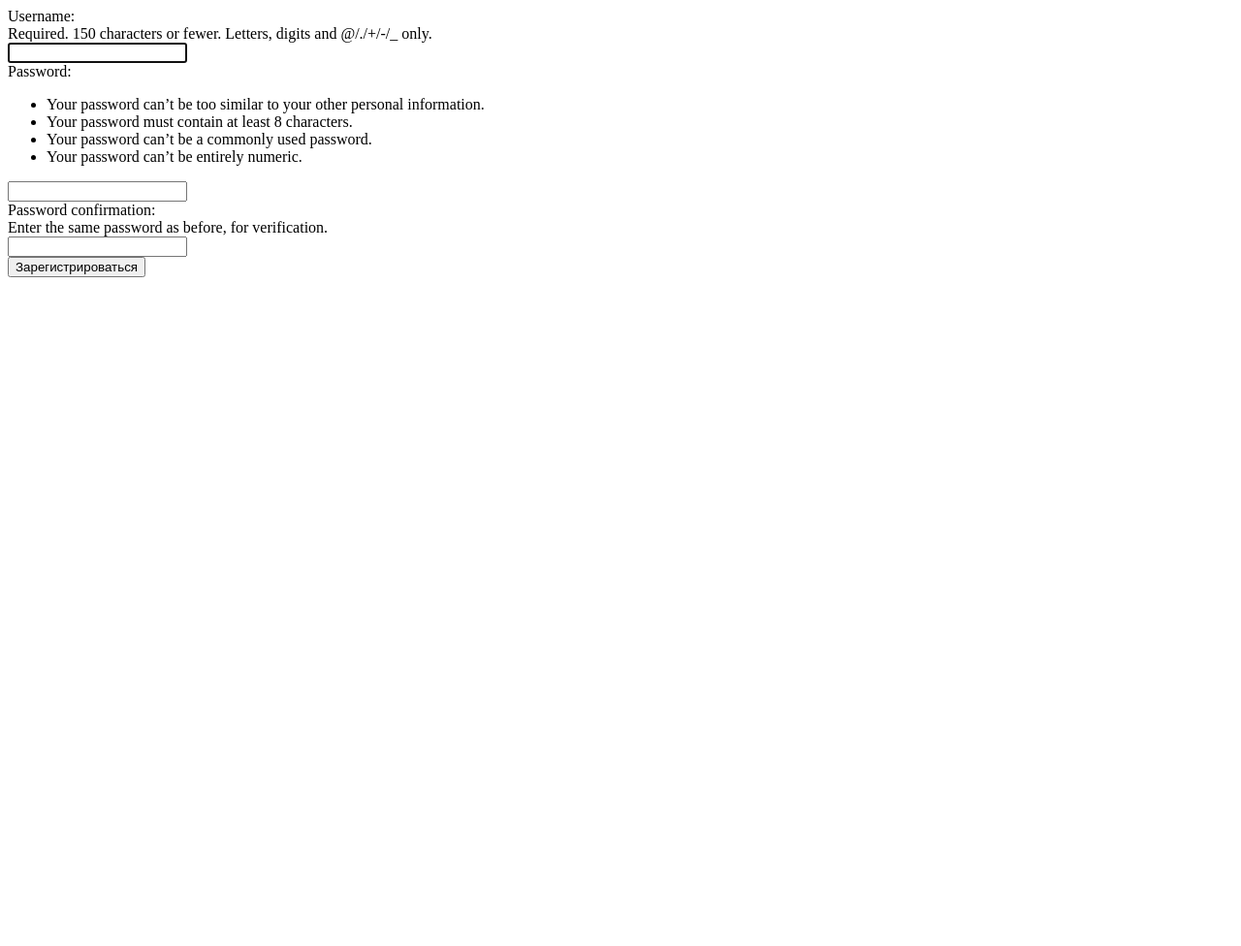
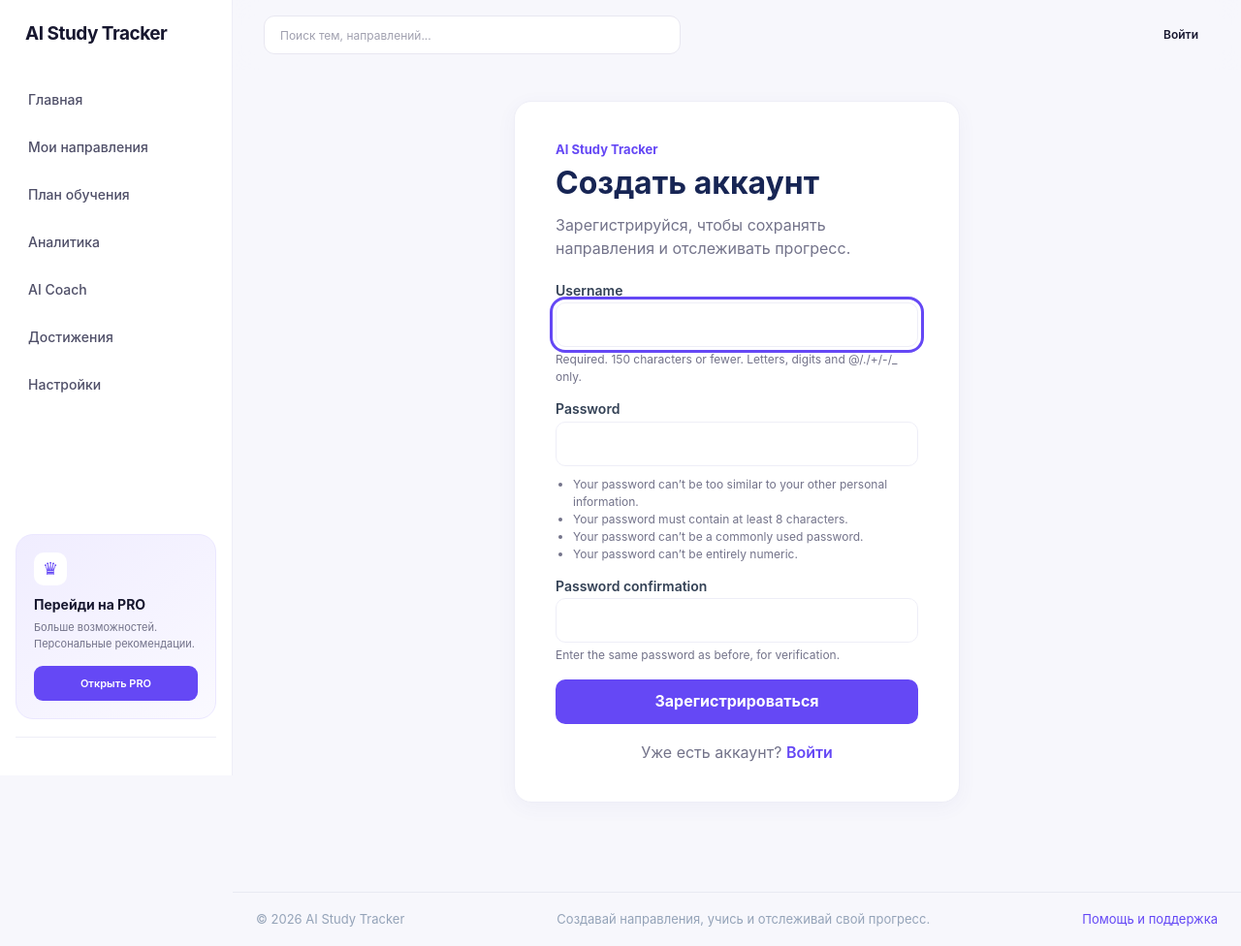
Before and after one commit to morozovdaniil965-art/AI-Study-Tracker-, a Django app: page /users/register/ in a window 1280 px wide. Shown: the whole page at 97% size. Before the commit the page ends 286 px from the top, so only its background shows below. Run offline with Django 5.2, Linux system fonts and the light colour scheme.

Commit message:
Style login and registration pages and add account controls

```diff
--- /dev/null
+++ b/apps/users/static/users/css/auth.css
@@ -0,0 +1,107 @@
+.auth-page {
+  display: grid;
+  min-height: min(680px, calc(100vh - 150px));
+  place-items: center;
+  padding: var(--space-3xl, 32px) var(--space-lg, 16px);
+}
+
+.auth-card {
+  width: min(100%, 460px);
+  padding: clamp(24px, 5vw, 42px);
+  border: 1px solid var(--color-border, #eeeeF7);
+  border-radius: var(--radius-large, 18px);
+  background: var(--color-white, #ffffff);
+  box-shadow: var(--shadow-card, 0 5px 20px rgba(80, 70, 150, 0.05));
+}
+
+.auth-card__eyebrow {
+  margin-bottom: var(--space-sm, 8px);
+  color: var(--color-primary, #6548f5);
+  font-size: 13px;
+  font-weight: 700;
+}
+
+.auth-card h1 {
+  color: var(--color-heading, #172554);
+  font-size: clamp(26px, 5vw, 32px);
+  line-height: 1.2;
+}
+
+.auth-card__intro {
+  margin-top: var(--space-md, 12px);
+  color: var(--color-text-secondary, #73738a);
+  line-height: 1.5;
+}
+
+.auth-form {
+  display: grid;
+  gap: var(--space-lg, 16px);
+  margin-top: var(--space-2xl, 24px);
+}
+
+.auth-form__field {
+  display: grid;
+  gap: var(--space-xs, 4px);
+}
+
+.auth-form__field label {
+  color: var(--color-text-strong, #334155);
+  font-size: 14px;
+  font-weight: 600;
+}
+
+.auth-form__field input {
+  width: 100%;
+  min-height: 46px;
+  padding: 10px 12px;
+  border: 1px solid var(--color-border, #eeeeF7);
+  border-radius: var(--radius-small, 10px);
+  background: var(--color-white, #ffffff);
+}
+
+.auth-form__help {
+  color: var(--color-text-secondary, #73738a);
+  font-size: 12px;
+  line-height: 1.5;
+}
+
+.auth-form__help ul {
+  margin: 6px 0 0;
+  padding-left: 18px;
+  list-style: disc;
+}
+
+.auth-form__error,
+.auth-form .errorlist {
+  color: #b42318;
+  font-size: 13px;
+}
+
+.auth-form__submit {
+  min-height: 46px;
+  padding: 10px 16px;
+  border: 0;
+  border-radius: var(--radius-small, 10px);
+  background: var(--color-primary, #6548f5);
+  color: #ffffff;
+  font-weight: 700;
+  cursor: pointer;
+}
+
+.auth-card__switch {
+  margin-top: var(--space-xl, 20px);
+  color: var(--color-text-secondary, #73738a);
+  text-align: center;
+}
+
+.auth-card__switch a {
+  color: var(--color-primary, #6548f5);
+  font-weight: 600;
+}
+
+@media (max-width: 700px) {
+  .auth-page {
+    min-height: auto;
+    padding-inline: 0;
+  }
+}
--- a/apps/users/templates/users/register.html
+++ b/apps/users/templates/users/register.html
@@ -1,15 +1,34 @@
-<!DOCTYPE html>
-<html lang="ru">
-<head>
-    <meta charset="UTF-8">
-    <title>Страница регистрации</title>
-</head>
-<body>
-    <form method="POST">
-        {% csrf_token %}
-        {{ form }}
+{% extends "base.html" %}
+{% load static %}
 
-        <button type="submit">Зарегистрироваться</button>
-    </form>
-</body>
-</html>
+{% block title %}Регистрация — AI Study Tracker{% endblock %}
+
+{% block extra_css %}
+    <link rel="stylesheet" href="{% static 'users/css/auth.css' %}">
+{% endblock %}
+
+{% block content %}
+    <section class="auth-page" aria-labelledby="register-title">
+        <div class="auth-card">
+            <p class="auth-card__eyebrow">AI Study Tracker</p>
+            <h1 id="register-title">Создать аккаунт</h1>
+            <p class="auth-card__intro">Зарегистрируйся, чтобы сохранять направления и отслеживать прогресс.</p>
+
+            <form method="post" class="auth-form">
+                {% csrf_token %}
+                {{ form.non_field_errors }}
+                {% for field in form %}
+                    <div class="auth-form__field">
+                        <label for="{{ field.id_for_label }}">{{ field.label }}</label>
+                        {{ field }}
+                        {% if field.help_text %}<div class="auth-form__help">{{ field.help_text|safe }}</div>{% endif %}
+                        {% for error in field.errors %}<p class="auth-form__error">{{ error }}</p>{% endfor %}
+                    </div>
+                {% endfor %}
+                <button type="submit" class="auth-form__submit">Зарегистрироваться</button>
+            </form>
+
+            <p class="auth-card__switch">Уже есть аккаунт? <a href="{% url 'users:login' %}">Войти</a></p>
+        </div>
+    </section>
+{% endblock %}
--- a/apps/users/views.py
+++ b/apps/users/views.py
@@ -8,7 +8,7 @@ from django.views.generic import FormView
 class UserLoginView(LoginView):
     template_name = 'users/login.html'
     redirect_authenticated_user = True
-    success_url = reverse_lazy('dashboard:index')
+    next_page = reverse_lazy('dashboard:index')
 
 
 class UserLogoutView(LogoutView):
--- a/conf/settings.py
+++ b/conf/settings.py
@@ -102,6 +102,8 @@ AUTH_PASSWORD_VALIDATORS = [
     },
 ]
 
+LOGIN_URL = '/users/login/'
+
 
 # Internationalization
 # https://docs.djangoproject.com/en/6.1/topics/i18n/
--- a/static/css/base.css
+++ b/static/css/base.css
@@ -518,6 +518,28 @@ textarea {
   background: #eeeeF7;
 }
 
+.header__logout-form {
+  margin: 0;
+}
+
+.header__logout {
+  min-height: 38px;
+  padding: 0 var(--space-md, 12px);
+  border: 1px solid var(--color-border, #eeeeF7);
+  border-radius: 10px;
+  background: var(--color-white, #ffffff);
+  color: var(--color-text-secondary, #73738a);
+  font-size: 12px;
+  font-weight: 600;
+  cursor: pointer;
+  transition: background var(--transition, 0.2s ease), color var(--transition, 0.2s ease);
+}
+
+.header__logout:hover {
+  background: #f6f4ff;
+  color: var(--color-primary, #6548f5);
+}
+
 
 /* =========================
   Page Content
--- a/templates/base.html
+++ b/templates/base.html
@@ -171,12 +171,17 @@
 
                 {% if user.is_authenticated %}
 
-                    <a
-                        href="#"
-                        class="header__profile"
-                    >
+                    <span class="header__profile">
                         {{ user.username }}
-                    </a>
+                    </span>
+                    <form method="post" action="{% url 'users:logout' %}" class="header__logout-form">
+                        {% csrf_token %}
+                        <button type="submit" class="header__logout">Выйти</button>
+                    </form>
+
+                {% else %}
+
+                    <a href="{% url 'users:login' %}" class="header__profile">Войти</a>
 
                 {% endif %}
 
```
Also changed, not shown: apps/users/templates/users/login.html (added, +34 -0 lines).
